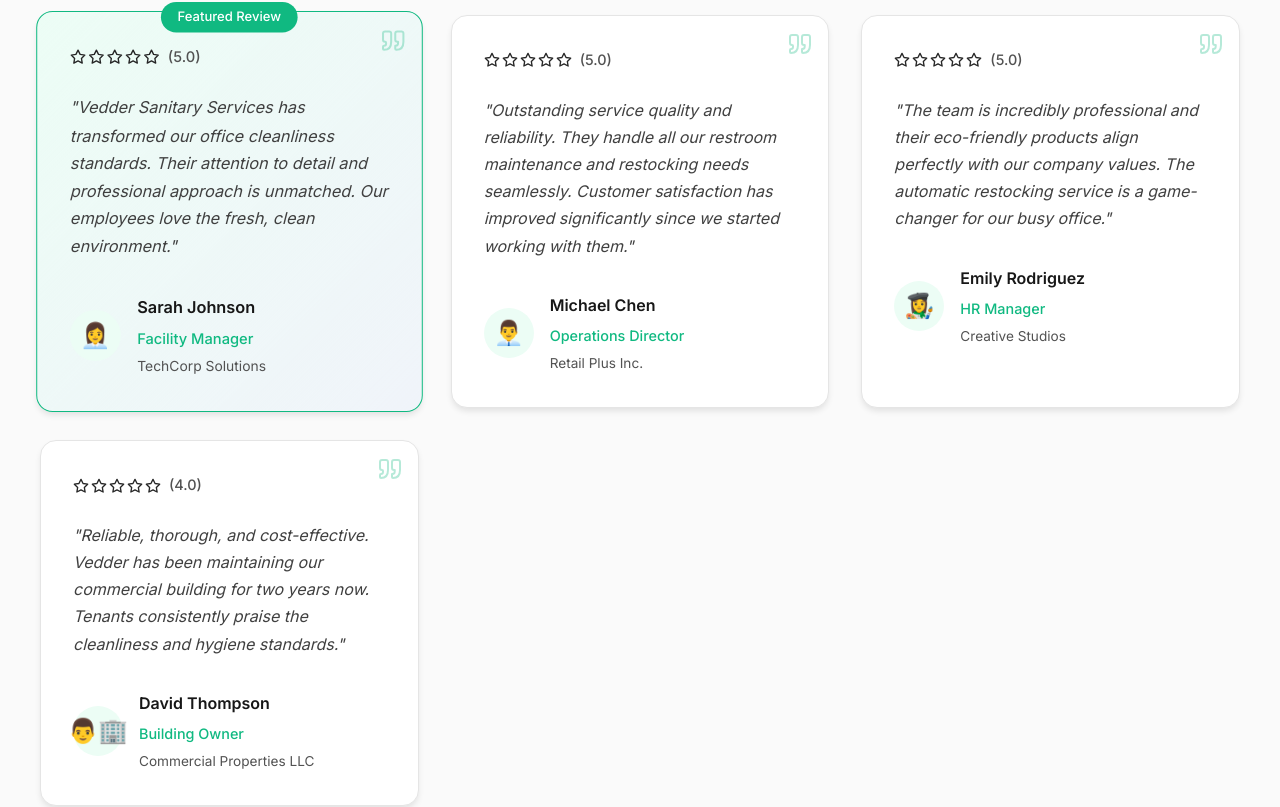
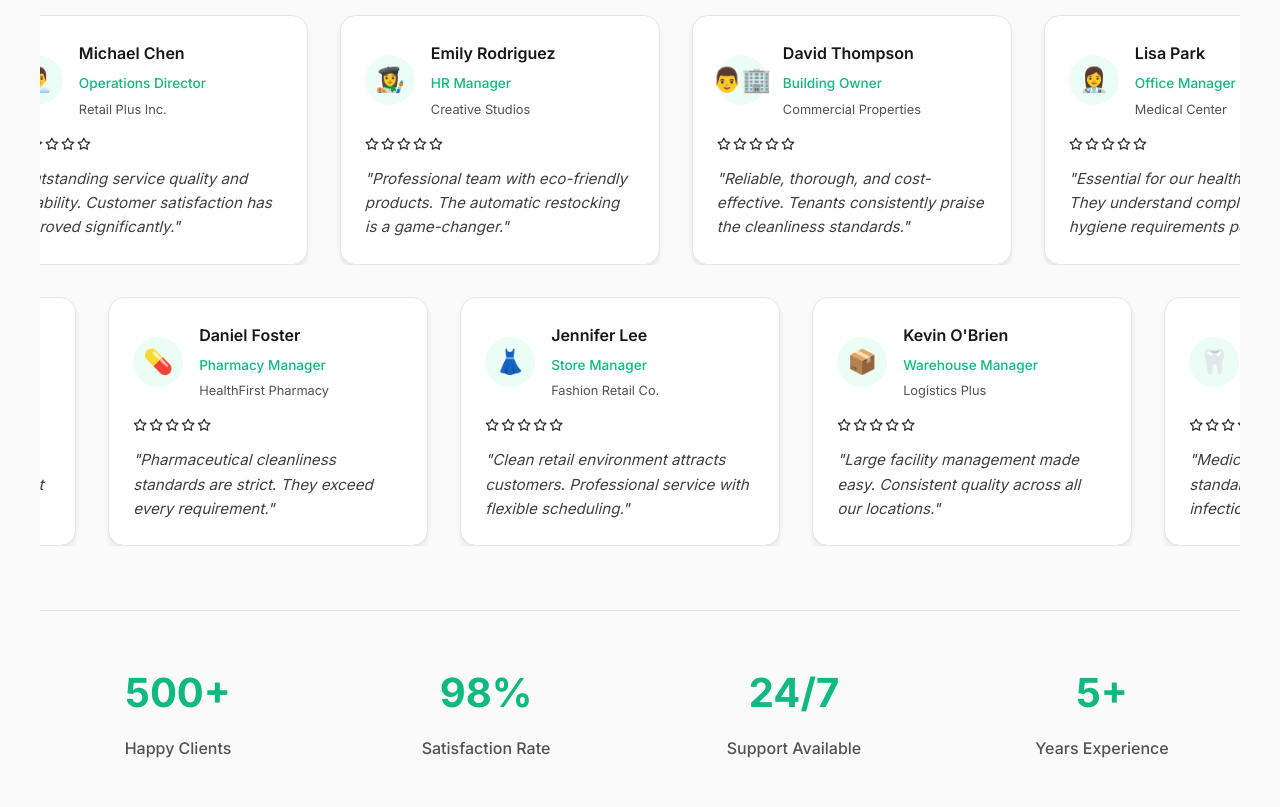
Before and after one commit to jhonielviloria/vedder-landing-page, a React (Vite) app: page / in a window 1280 px wide. Shown: the part 4153-4960 px from the top of the page. Built offline with nearby package versions, Linux system fonts and the light colour scheme; no server answers; the database is empty.

Commit message:
animate testimonial cards

```diff
--- a/src/components/Testimonials.jsx
+++ b/src/components/Testimonials.jsx
@@ -1,15 +1,15 @@
 import React from 'react';
-import { Star, Quote } from 'lucide-react';
+import { Star } from 'lucide-react';
 
 const Testimonials = () => {
-  const testimonials = [
+  const topRowTestimonials = [
     {
       id: 1,
       name: 'Sarah Johnson',
       position: 'Facility Manager',
       company: 'TechCorp Solutions',
       rating: 5,
-      review: 'Vedder Sanitary Services has transformed our office cleanliness standards. Their attention to detail and professional approach is unmatched. Our employees love the fresh, clean environment.',
+      quote: 'Vedder has transformed our office cleanliness standards. Their attention to detail is unmatched.',
       avatar: '👩‍💼'
     },
     {
@@ -18,7 +18,7 @@ const Testimonials = () => {
       position: 'Operations Director',
       company: 'Retail Plus Inc.',
       rating: 5,
-      review: 'Outstanding service quality and reliability. They handle all our restroom maintenance and restocking needs seamlessly. Customer satisfaction has improved significantly since we started working with them.',
+      quote: 'Outstanding service quality and reliability. Customer satisfaction has improved significantly.',
       avatar: '👨‍💼'
     },
     {
@@ -27,17 +27,164 @@ const Testimonials = () => {
       position: 'HR Manager',
       company: 'Creative Studios',
       rating: 5,
-      review: 'The team is incredibly professional and their eco-friendly products align perfectly with our company values. The automatic restocking service is a game-changer for our busy office.',
+      quote: 'Professional team with eco-friendly products. The automatic restocking is a game-changer.',
       avatar: '👩‍🎨'
     },
     {
       id: 4,
       name: 'David Thompson',
       position: 'Building Owner',
-      company: 'Commercial Properties LLC',
+      company: 'Commercial Properties',
+      rating: 5,
+      quote: 'Reliable, thorough, and cost-effective. Tenants consistently praise the cleanliness standards.',
+      avatar: '👨‍🏢'
+    },
+    {
+      id: 5,
+      name: 'Lisa Park',
+      position: 'Office Manager',
+      company: 'Medical Center',
+      rating: 5,
+      quote: 'Essential for our healthcare facility. They understand compliance and hygiene requirements perfectly.',
+      avatar: '👩‍⚕️'
+    },
+    {
+      id: 6,
+      name: 'James Wilson',
+      position: 'Restaurant Owner',
+      company: 'Wilson\'s Bistro',
+      rating: 5,
+      quote: 'Critical for food service. Their sanitary solutions keep us compliant and customers happy.',
+      avatar: '👨‍�'
+    },
+    {
+      id: 7,
+      name: 'Anna Mitchell',
+      position: 'School Principal',
+      company: 'Greenwood Elementary',
+      rating: 5,
+      quote: 'Keeping our school clean and safe for children is their priority. Excellent communication.',
+      avatar: '👩‍🏫'
+    },
+    {
+      id: 8,
+      name: 'Robert Kim',
+      position: 'Gym Owner',
+      company: 'FitLife Fitness',
       rating: 4,
-      review: 'Reliable, thorough, and cost-effective. Vedder has been maintaining our commercial building for two years now. Tenants consistently praise the cleanliness and hygiene standards.',
-      avatar: '👨‍🏢'
+      quote: 'High-traffic facility requires consistent service. They deliver every time without fail.',
+      avatar: '💪'
+    },
+    {
+      id: 9,
+      name: 'Maria Santos',
+      position: 'Hotel Manager',
+      company: 'Grand Plaza Hotel',
+      rating: 5,
+      quote: 'Guest satisfaction depends on cleanliness. Vedder helps us maintain 5-star standards.',
+      avatar: '🏨'
+    },
+    {
+      id: 10,
+      name: 'Tom Anderson',
+      position: 'Factory Supervisor',
+      company: 'Industrial Works',
+      rating: 5,
+      quote: 'Industrial hygiene is complex. Their expertise in workplace safety standards is invaluable.',
+      avatar: '🏭'
+    }
+  ];
+
+  const bottomRowTestimonials = [
+    {
+      id: 11,
+      name: 'Jennifer Lee',
+      position: 'Store Manager',
+      company: 'Fashion Retail Co.',
+      rating: 5,
+      quote: 'Clean retail environment attracts customers. Professional service with flexible scheduling.',
+      avatar: '👗'
+    },
+    {
+      id: 12,
+      name: 'Kevin O\'Brien',
+      position: 'Warehouse Manager',
+      company: 'Logistics Plus',
+      rating: 4,
+      quote: 'Large facility management made easy. Consistent quality across all our locations.',
+      avatar: '📦'
+    },
+    {
+      id: 13,
+      name: 'Rachel Green',
+      position: 'Dental Practice Owner',
+      company: 'Smile Dental',
+      rating: 5,
+      quote: 'Medical-grade cleanliness standards. They understand our infection control needs.',
+      avatar: '🦷'
+    },
+    {
+      id: 14,
+      name: 'Mark Williams',
+      position: 'Office Coordinator',
+      company: 'Law Firm Associates',
+      rating: 5,
+      quote: 'Professional appearance matters to clients. Vedder keeps our offices pristine.',
+      avatar: '⚖️'
+    },
+    {
+      id: 15,
+      name: 'Susan Taylor',
+      position: 'Event Coordinator',
+      company: 'Premier Events',
+      rating: 5,
+      quote: 'Event venues require quick turnarounds. Their rapid response service is exceptional.',
+      avatar: '🎉'
+    },
+    {
+      id: 16,
+      name: 'Chris Martinez',
+      position: 'Tech Startup CEO',
+      company: 'InnovateTech',
+      rating: 4,
+      quote: 'Modern workplace needs modern solutions. Their tech-forward approach fits our culture.',
+      avatar: '💻'
+    },
+    {
+      id: 17,
+      name: 'Diana Walsh',
+      position: 'Salon Owner',
+      company: 'Elegance Beauty',
+      rating: 5,
+      quote: 'Hygiene is everything in beauty services. They help us maintain premium standards.',
+      avatar: '💅'
+    },
+    {
+      id: 18,
+      name: 'Peter Chang',
+      position: 'Manufacturing Manager',
+      company: 'Precision Parts',
+      rating: 5,
+      quote: 'Clean manufacturing environment improves quality. Their industrial expertise shows.',
+      avatar: '🔧'
+    },
+    {
+      id: 19,
+      name: 'Ashley Brown',
+      position: 'Spa Director',
+      company: 'Wellness Retreat',
+      rating: 5,
+      quote: 'Relaxation requires cleanliness. They create the perfect environment for our guests.',
+      avatar: '🧘‍♀️'
+    },
+    {
+      id: 20,
+      name: 'Daniel Foster',
+      position: 'Pharmacy Manager',
+      company: 'HealthFirst Pharmacy',
+      rating: 5,
+      quote: 'Pharmaceutical cleanliness standards are strict. They exceed every requirement.',
+      avatar: '💊'
     }
   ];
 
@@ -45,11 +192,28 @@ const Testimonials = () => {
     return Array.from({ length: 5 }, (_, i) => (
       <Star
         key={i}
-        size={16}
+        size={14}
         className={i < rating ? 'star-filled' : 'star-empty'}
       />
     ));
   };
+
+  const TestimonialCard = ({ testimonial }) => (
+    <div className="testimonial-card">
+      <div className="card-header">
+        <div className="avatar">{testimonial.avatar}</div>
+        <div className="author-info">
+          <h4 className="name">{testimonial.name}</h4>
+          <p className="position">{testimonial.position}</p>
+          <p className="company">{testimonial.company}</p>
+        </div>
+      </div>
+      <div className="rating">
+        {renderStars(testimonial.rating)}
+      </div>
+      <blockquote className="quote">"{testimonial.quote}"</blockquote>
+    </div>
+  );
 
   return (
     <section id="testimonials" className="testimonials section-padding">
@@ -62,36 +226,24 @@ const Testimonials = () => {
           </p>
         </div>
 
-        <div className="testimonials-grid">
-          {testimonials.map((testimonial, index) => (
-            <div key={testimonial.id} className={`testimonial-card ${index === 0 ? 'featured' : ''}`}>
-              <div className="quote-icon">
-                <Quote size={24} />
-              </div>
+        <div className="testimonials-marquee">
+          {/* Top row - scrolling left */}
+          <div className="marquee-row">
+            <div className="marquee-track marquee-left">
+              {[...topRowTestimonials, ...topRowTestimonials].map((testimonial, index) => (
+                <TestimonialCard key={`top-${testimonial.id}-${index}`} testimonial={testimonial} />
+              ))}
+            </div>
+          </div>
 
-              <div className="testimonial-rating">
-                <div className="stars">
-                  {renderStars(testimonial.rating)}
-                </div>
-                <span className="rating-text">({testimonial.rating}.0)</span>
-              </div>
-
-              <blockquote className="testimonial-text">
-                "{testimonial.review}"
-              </blockquote>
-
-              <div className="testimonial-author">
-                <div className="author-avatar">
-                  <span>{testimonial.avatar}</span>
-                </div>
-                <div className="author-info">
-                  <h4 className="author-name">{testimonial.name}</h4>
-                  <p className="author-position">{testimonial.position}</p>
-                  <p className="author-company">{testimonial.company}</p>
-                </div>
-              </div>
+          {/* Bottom row - scrolling right */}
+          <div className="marquee-row">
+            <div className="marquee-track marquee-right">
+              {[...bottomRowTestimonials, ...bottomRowTestimonials].map((testimonial, index) => (
+                <TestimonialCard key={`bottom-${testimonial.id}-${index}`} testimonial={testimonial} />
+              ))}
             </div>
-          ))}
+          </div>
         </div>
 
         <div className="testimonials-stats">
@@ -117,6 +269,7 @@ const Testimonials = () => {
       <style jsx>{`
         .testimonials {
           background: var(--neutral-50);
+          overflow: hidden;
         }
 
         .section-header {
@@ -134,21 +287,60 @@ const Testimonials = () => {
           color: var(--neutral-600);
         }
 
-        .testimonials-grid {
-          display: grid;
-          grid-template-columns: repeat(auto-fit, minmax(320px, 1fr));
+        .testimonials-marquee {
+          margin-bottom: 4rem;
+        }
+
+        .marquee-row {
+          margin-bottom: 2rem;
+          overflow: hidden;
+          white-space: nowrap;
+        }
+
+        .marquee-track {
+          display: inline-flex;
           gap: 2rem;
-          margin-bottom: 4rem;
+          animation-duration: 60s;
+          animation-timing-function: linear;
+          animation-iteration-count: infinite;
+        }
+
+        .marquee-left {
+          animation-name: scrollLeft;
+        }
+
+        .marquee-right {
+          animation-name: scrollRight;
+        }
+
+        @keyframes scrollLeft {
+          0% {
+            transform: translateX(0);
+          }
+          100% {
+            transform: translateX(-50%);
+          }
+        }
+
+        @keyframes scrollRight {
+          0% {
+            transform: translateX(-50%);
+          }
+          100% {
+            transform: translateX(0);
+          }
         }
 
         .testimonial-card {
           background: white;
           border-radius: 1rem;
-          padding: 2rem;
+          padding: 1.5rem;
           box-shadow: 0 4px 6px -1px rgba(0, 0, 0, 0.1);
-          transition: all 0.3s ease;
-          position: relative;
           border: 1px solid var(--neutral-200);
+          width: 320px;
+          flex-shrink: 0;
+          white-space: normal;
+          transition: transform 0.3s ease;
         }
 
         .testimonial-card:hover {
@@ -156,78 +348,14 @@ const Testimonials = () => {
           box-shadow: 0 20px 25px -5px rgba(0, 0, 0, 0.15);
         }
 
-        .testimonial-card.featured {
-          background: linear-gradient(135deg, var(--light-blue) 0%, rgba(59, 130, 246, 0.05) 100%);
-          border-color: var(--primary-blue);
-          transform: scale(1.02);
-        }
-
-        .testimonial-card.featured::before {
-          content: 'Featured Review';
-          position: absolute;
-          top: -10px;
-          left: 50%;
-          transform: translateX(-50%);
-          background: var(--primary-blue);
-          color: white;
-          padding: 0.25rem 1rem;
-          border-radius: 1rem;
-          font-size: 0.8rem;
-          font-weight: 500;
-        }
-
-        .quote-icon {
-          position: absolute;
-          top: 1rem;
-          right: 1rem;
-          color: var(--primary-blue);
-          opacity: 0.3;
-        }
-
-        .testimonial-rating {
-          display: flex;
-          align-items: center;
-          gap: 0.5rem;
-          margin-bottom: 1.5rem;
-        }
-
-        .stars {
-          display: flex;
-          gap: 0.125rem;
-        }
-
-        .star-filled {
-          color: #fbbf24;
-          fill: currentColor;
-        }
-
-        .star-empty {
-          color: var(--neutral-300);
-        }
-
-        .rating-text {
-          font-size: 0.9rem;
-          color: var(--neutral-600);
-          font-weight: 500;
-        }
-
-        .testimonial-text {
-          font-size: 1rem;
-          line-height: 1.7;
-          color: var(--neutral-700);
-          margin: 0 0 2rem 0;
-          font-style: italic;
-          position: relative;
-          z-index: 1;
-        }
-
-        .testimonial-author {
+        .card-header {
           display: flex;
           align-items: center;
           gap: 1rem;
+          margin-bottom: 1rem;
         }
 
-        .author-avatar {
+        .avatar {
           width: 50px;
           height: 50px;
           background: var(--light-blue);
@@ -243,24 +371,47 @@ const Testimonials = () => {
           flex: 1;
         }
 
-        .author-name {
+        .name {
           font-size: 1rem;
           font-weight: 600;
           color: var(--neutral-900);
           margin: 0 0 0.25rem 0;
         }
 
-        .author-position {
-          font-size: 0.9rem;
+        .position {
+          font-size: 0.85rem;
           color: var(--primary-blue);
           margin: 0 0 0.125rem 0;
           font-weight: 500;
         }
 
-        .author-company {
-          font-size: 0.85rem;
+        .company {
+          font-size: 0.8rem;
           color: var(--neutral-600);
           margin: 0;
+        }
+
+        .rating {
+          display: flex;
+          gap: 0.125rem;
+          margin-bottom: 1rem;
+        }
+
+        .star-filled {
+          color: #fbbf24;
+          fill: currentColor;
+        }
+
+        .star-empty {
+          color: var(--neutral-300);
+        }
+
+        .quote {
+          font-size: 0.95rem;
+          line-height: 1.6;
+          color: var(--neutral-700);
+          margin: 0;
+          font-style: italic;
         }
 
         .testimonials-stats {
@@ -289,18 +440,20 @@ const Testimonials = () => {
           font-weight: 500;
         }
 
+        @media (prefers-reduced-motion: reduce) {
+          .marquee-track {
+            animation: none;
+          }
+        }
+
         @media (max-width: 768px) {
-          .testimonials-grid {
-            grid-template-columns: 1fr;
-            gap: 1.5rem;
+          .testimonial-card {
+            width: 280px;
+            padding: 1.25rem;
           }
 
-          .testimonial-card {
-            padding: 1.5rem;
-          }
-
-          .testimonial-card.featured {
-            transform: none;
+          .marquee-track {
+            animation-duration: 40s;
           }
 
           .testimonials-stats {
@@ -312,12 +465,6 @@ const Testimonials = () => {
             font-size: 2rem;
           }
         }
-
-        @media (min-width: 769px) and (max-width: 1024px) {
-          .testimonials-grid {
-            grid-template-columns: repeat(2, 1fr);
-          }
-        }
       `}</style>
     </section>
   );
```
